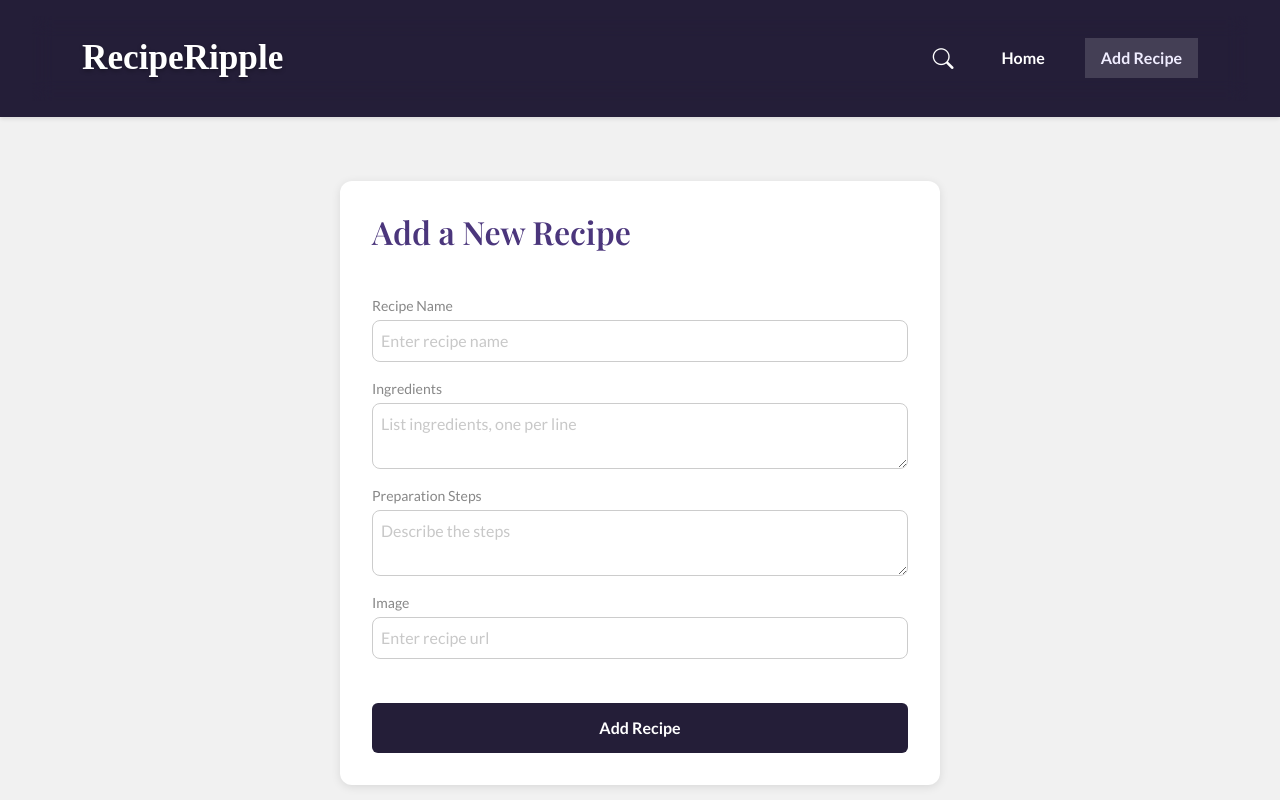
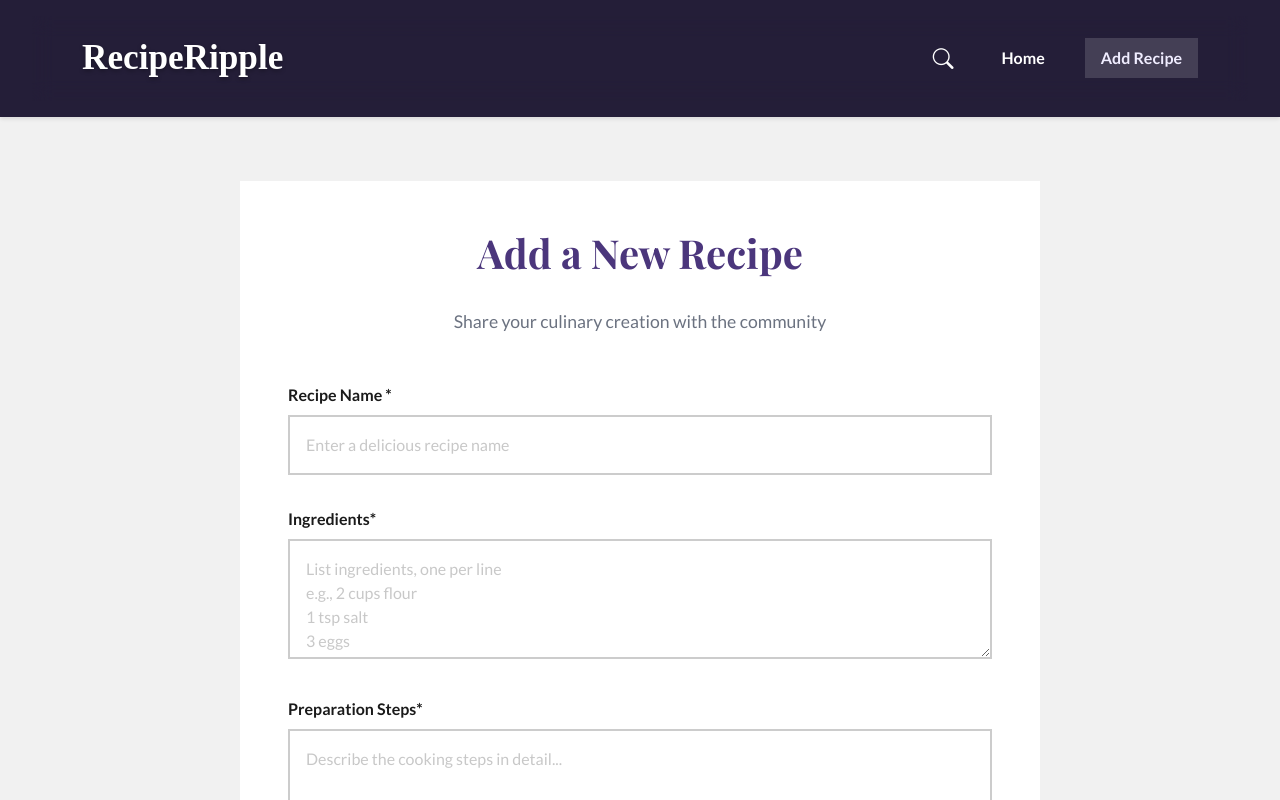
Before and after one commit to dhokabhoomi/Recipe-Book, a React (Vite) app: page /AddRecipe in a window 1280 px wide. Shown: the top 800 px of the page. Built offline with nearby package versions, Linux system fonts and the light colour scheme; a web font is replaced by a local one.

Commit message:
Enhance UI for better visual appeal and user experience

```diff
--- a/src/components/AddRecipe.css
+++ b/src/components/AddRecipe.css
@@ -1,114 +1,119 @@
-/* .add-recipe-form {
-  background-color: var(--card-bg);
-  padding: 2rem;
-  border-radius: 12px;
-  box-shadow: 0 2px 10px rgba(0, 0, 0, 0.1);
-  max-width: 600px;
+.add-recipe-container {
+  max-width: 800px;
   margin: 0 auto;
 }
 
-.add-recipe-form form {
-  display: flex;
-  flex-direction: column;
+.form-card {
+  background: var(--card-bg);
+  border-radius: var(--border-radius-lg);
+  box-shadow: var(--shadow-medium);
+  padding: 3rem;
+  width: 800px;
+  position: relative;
+  overflow: hidden;
 }
 
-.add-recipe-form h2 {
+.form-card::before {
+  content: "";
+  position: absolute;
+  top: 0;
+  left: 0;
+  right: 0;
+  height: 4px;
+  background: var(--gradient-primary);
+}
+
+.form-title {
   font-family: var(--heading-font);
   color: var(--heading-color);
-  font-weight: 600;
-  padding-bottom: 36px;
+  font-size: 2.5rem;
+  font-weight: 700;
+  text-align: center;
+  margin-bottom: 2rem;
 }
 
-.add-recipe-form label {
-  padding-bottom: 4px;
-  font-size: 14px;
-  color: #878787;
+.form-subtitle {
+  text-align: center;
+  color: #6b7280;
+  margin-bottom: 3rem;
+  font-size: 1.1rem;
 }
 
-.add-recipe-form input,
-.add-recipe-form textarea {
-  padding: 0.5rem;
-  border: 1px solid var(--input-border);
-  border-radius: 8px;
+.form-group {
+  margin-bottom: 2rem;
+}
+
+.form-label {
+  display: block;
+  font-weight: 600;
+  color: var(--text-color);
+  margin-bottom: 0.5rem;
+  font-size: 1rem;
+}
+
+.form-input,
+.form-textarea {
+  width: 100%;
+  padding: 1rem;
+  border: 2px solid var(--input-border);
+  border-radius: var(--border-radius-sm);
   background-color: var(--input-bg);
   font-size: 1rem;
-  margin-bottom: 16px;
+  font-family: var(--body-font);
+  transition: all var(--transition-fast);
+  resize: vertical;
 }
 
-::placeholder {
-  color: #c8c8c8;
+.form-input:focus,
+.form-textarea:focus {
+  outline: none;
+  border-color: var(--primary-color);
+  box-shadow: 0 0 0 3px rgba(36, 30, 56, 0.1);
 }
 
-.add-recipe-form button {
-  background-color: var(--primary-color);
-  color: white;
-  padding: 0.8rem 1.5rem;
-  margin-top: 28px;
-  border: none;
-  border-radius: 6px;
-  cursor: pointer;
-  font-weight: 600;
-  transition: background-color 0.3s ease;
+.form-textarea {
+  min-height: 120px;
 }
 
-.add-recipe-form button:hover {
-  background-color: var(--hover-color);
+.form-input.error,
+.form-textarea.error {
+  border-color: var(--error-color);
 }
 
-.error-message {
-  color: red;
-  font-size: 0.9rem;
-} */
-
-.add-recipe-form {
-  background-color: var(--card-bg);
-  padding: 2rem;
-  border-radius: 12px;
-  box-shadow: 0 2px 10px rgba(0, 0, 0, 0.1);
-  max-width: 600px;
-  margin: 0 auto;
+.success-alert {
+  background-color: #ecfdf5;
+  border: 1px solid #10b981;
+  color: #065f46;
+  padding: 1rem;
+  border-radius: var(--border-radius-sm);
+  margin-bottom: 2rem;
+  display: flex;
+  align-items: center;
+  gap: 0.5rem;
 }
 
-.add-recipe-form form {
+.form-actions {
   display: flex;
-  flex-direction: column;
+  gap: 1rem;
+  justify-content: center;
+  margin-top: 3rem;
 }
 
-.add-recipe-form h2 {
-  font-family: var(--heading-font);
-  color: var(--heading-color);
-  font-weight: 600;
-  padding-bottom: 36px;
+.btn-large {
+  padding: 1rem 2rem;
+  font-size: 1.1rem;
 }
 
-.add-recipe-form label {
-  padding-bottom: 4px;
-  font-size: 14px;
-  color: #878787;
+@media (max-width: 768px) {
+  .form-card {
+    padding: 2rem 1.5rem;
+  }
+
+  .form-title {
+    font-size: 2rem;
+  }
+
+  .form-actions {
+    flex-direction: column;
+  }
 }
-
-.add-recipe-form input,
-.add-recipe-form textarea {
-  padding: 0.5rem;
-  border: 1px solid var(--input-border);
-  border-radius: 8px;
-  background-color: var(--input-bg);
-  font-size: 1rem;
-  margin-bottom: 16px;
-}
-
-.add-recipe-form button {
-  background-color: var(--primary-color);
-  color: white;
-  padding: 0.8rem 1.5rem;
-  margin-top: 28px;
-  border: none;
-  border-radius: 6px;
-  cursor: pointer;
-  font-weight: 600;
-  transition: background-color 0.3s ease;
-}
-
-.add-recipe-form button:hover {
-  background-color: var(--hover-color);
-}
--- a/src/components/AddRecipe.jsx
+++ b/src/components/AddRecipe.jsx
@@ -2,8 +2,6 @@ import { useState } from "react";
 import "./AddRecipe.css";
 
 function AddRecipe({ onRecipeAdded }) {
-  console.log("AddRecipe component rendered");
-
   const [recipe, setRecipe] = useState({
     name: "",
     ingredients: "",
@@ -12,6 +10,8 @@ function AddRecipe({ onRecipeAdded }) {
   });
 
   const [errors, setErrors] = useState({});
+  const [isSubmitting, setIsSubmitting] = useState(false);
+  const [isSuccess, setIsSuccess] = useState(false);
 
   const validateForm = () => {
     const newErrors = {};
@@ -36,18 +36,21 @@ function AddRecipe({ onRecipeAdded }) {
     }
   };
 
-  const [issubmitting, setIssubmitting] = useState(false);
   const handleChange = (e) => {
     const { name, value } = e.target;
     setRecipe((prev) => ({ ...prev, [name]: value }));
-    // issubmitting(false);
+    if (errors[name]) {
+      setErrors((prev) => ({ ...prev, [name]: "" }));
+    }
+    if (isSuccess) setIsSuccess(false);
   };
 
-  const handleSubmit = (e) => {
+  const handleSubmit = async (e) => {
     e.preventDefault();
     if (!validateForm()) return;
 
-    setIssubmitting(true);
+    setIsSubmitting(true);
+    await new Promise((resolve) => setTimeout(resolve, 1000));
     const newRecipe = {
       ...recipe,
       name: recipe.name.trim(),
@@ -55,79 +58,127 @@ function AddRecipe({ onRecipeAdded }) {
       steps: recipe.steps.trim(),
       image: recipe.image.trim(),
       id: Date.now(),
+      createdAt: new Date().toISOString(),
     };
 
     const stored = JSON.parse(localStorage.getItem("recipes")) || [];
     localStorage.setItem("recipes", JSON.stringify([...stored, newRecipe]));
-    alert("Recipe Added!");
+    setIsSuccess(true);
 
     if (typeof onRecipeAdded === "function") {
       onRecipeAdded();
     }
 
     setRecipe({ name: "", ingredients: "", steps: "", image: "" });
-    setIssubmitting(false);
+    setIsSubmitting(false);
+
+    setTimeout(() => setIsSuccess(false), 3000);
   };
 
   return (
-    <div className="add-recipe-form">
-      <h2>Add a New Recipe</h2>
+    <div className="container">
+      <div className="add-recipe-container fade-in">
+        <div className="form-card">
+          <h2 className="form-title">Add a New Recipe</h2>
+          <p className="form-subtitle">
+            Share your culinary creation with the community
+          </p>
           <form onSubmit={handleSubmit}>
-        <label htmlFor="name">Recipe Name</label>
+            <div className="form-group">
+              <label htmlFor="name" className="form-label">
+                Recipe Name *
+              </label>
               <input
                 id="name"
                 type="text"
                 name="name"
                 value={recipe.name}
                 onChange={handleChange}
-          className={errors.name ? "error" : ""}
-          placeholder="Enter recipe name"
-          // required
+                className={`form-input ${errors.name ? "error" : ""}`}
+                placeholder="Enter a delicious recipe name"
               />
-        {errors.name && <span className="error-message">{errors.name}</span>}
+              {errors.name && (
+                <span className="error-message">{errors.name}</span>
+              )}
+            </div>
 
-        <label htmlFor="ingredients">Ingredients </label>
+            <div className="form-group">
+              <label htmlFor="ingredients" className="form-label">
+                Ingredients*
+              </label>
               <textarea
                 id="ingredients"
                 name="ingredients"
-          placeholder="List ingredients, one per line"
                 value={recipe.ingredients}
                 onChange={handleChange}
-          className={errors.ingredients ? "error" : ""}
-          // required
+                className={`form-textarea ${errors.ingredients ? "error" : ""}`}
+                placeholder="List ingredients, one per line&#10;e.g., 2 cups flour&#10;1 tsp salt&#10;3 eggs"
               />
               {errors.ingredients && (
                 <span className="error-message">{errors.ingredients}</span>
               )}
+            </div>
 
-        <label htmlFor="steps">Preparation Steps </label>
+            <div className="form-group">
+              <label htmlFor="steps" className="form-label">
+                Preparation Steps*
+              </label>
               <textarea
                 id="steps"
                 name="steps"
                 value={recipe.steps}
-          placeholder="Describe the steps"
                 onChange={handleChange}
-          className={errors.steps ? "error" : ""}
-          // required
+                className={`form-textarea ${errors.steps ? "error" : ""}`}
+                placeholder="Describe the cooking steps in detail..."
               />
-        {errors.steps && <span className="error-message">{errors.steps}</span>}
+              {errors.steps && (
+                <span className="error-message">{errors.steps}</span>
+              )}
+            </div>
 
-        <label htmlFor="image">Image </label>
+            <div className="form-group">
+              <label htmlFor="image" className="form-label">
+                Image URL (Optional)
+              </label>
               <input
                 id="image"
                 type="url"
                 name="image"
                 value={recipe.image}
-          placeholder="Enter recipe url"
                 onChange={handleChange}
-          className={errors.image ? "error" : ""}
+                className={`form-input ${errors.image ? "error" : ""}`}
+                placeholder="https://example.com/recipe-image.jpg"
               />
-        {errors.image && <span className="error-message">{errors.image}</span>}
+              {errors.image && (
+                <span className="error-message">{errors.image}</span>
+              )}
+            </div>
 
-        <button type="submit" disabled={issubmitting}>
-          {issubmitting ? "Adding Recipe..." : "Add Recipe"}
+            {isSuccess && (
+              <div className="sucess-alert" style={{ marginBottom: "1rem" }}>
+                Recipe added successfully!
+              </div>
+            )}
+
+            <div className="form-action">
+              <button
+                type="submit"
+                className="btn btn-primary btn-large"
+                disabled={isSubmitting}
+              >
+                {isSubmitting ? (
+                  <>
+                    <div className="loading-spinner"></div>
+                    Adding Recipe...
+                  </>
+                ) : (
+                  <> Add Recipe </>
+                )}
               </button>
+            </div>
           </form>
+        </div>
+      </div>
     </div>
   );
 }
```
Lines whose indentation alone changed are shown as unchanged.
